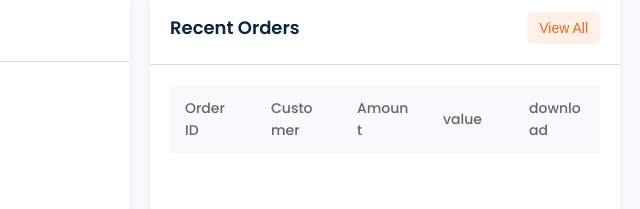
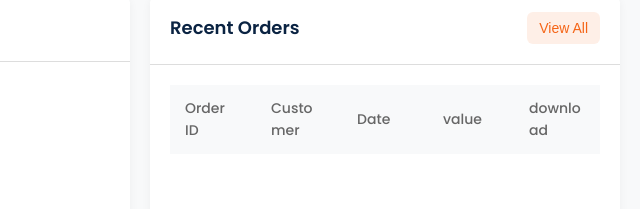
Before and after one commit to Charchit-007/WarehouseMini1-main, a plain HTML site: page htmlFiles/Dashboard.html in a window 1280 px wide. Shown: the part 368-577 px from the top of the page, 640-1280 px from the left. Drawn offline with nearby package versions, Linux system fonts and the light colour scheme; no server answers.

Commit message:
changed amount to date

```diff
--- a/htmlFiles/Dashboard.html
+++ b/htmlFiles/Dashboard.html
@@ -200,7 +200,7 @@
                 <tr>
                   <th>Order ID</th>
                   <th>Customer</th>
-                  <th>Amount</th>
+                  <th>Date</th>
                   <th>value</th>
                   <th>download</th>
                 </tr>
```
